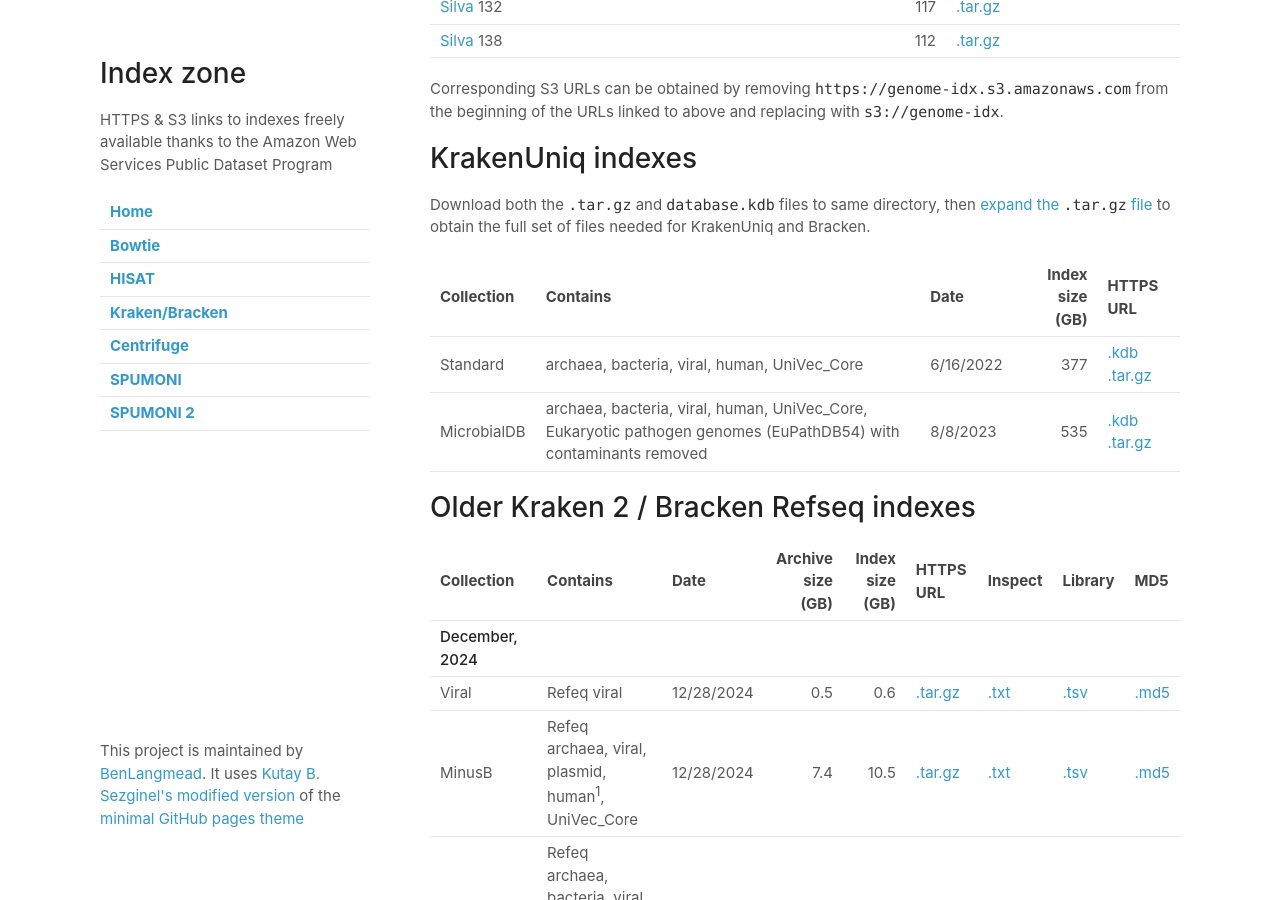
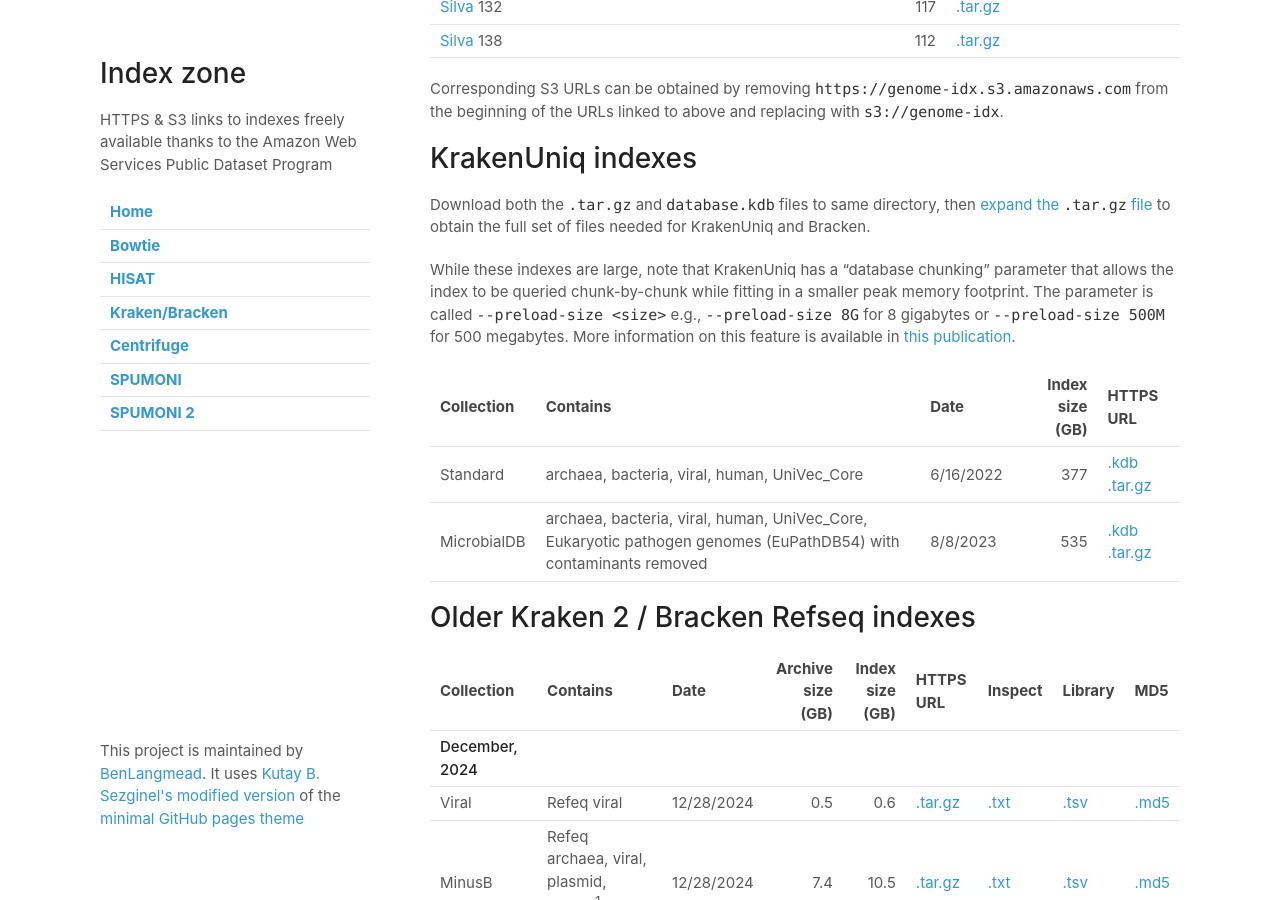
Before and after one commit to BenLangmead/aws-indexes, a Jekyll site: the page built from docs/k2.md, in a window 1280 px wide and 900 px high, scrolled down 2925 px. Built offline with Jekyll 4.4.1, drawn with Linux system fonts in a browser that asks for light colours; our own code applies the rules of GitHub Pages for plain Markdown files.

Commit message:
Added note about chunking in kraken-uniq

```diff
--- a/docs/k2.md
+++ b/docs/k2.md
@@ -153,6 +153,8 @@ Corresponding S3 URLs can be obtained by removing `https://genome-idx.s3.amazona
 # KrakenUniq indexes
 
 Download both the `.tar.gz` and `database.kdb` files to same directory, then [expand the `.tar.gz` file](https://linuxize.com/post/how-to-extract-unzip-tar-gz-file/) to obtain the full set of files needed for KrakenUniq and Bracken.
+
+While these indexes are large, note that KrakenUniq has a "database chunking" parameter that allows the index to be queried chunk-by-chunk while fitting in a smaller peak memory footprint.  The parameter is called `--preload-size <size>` e.g., `--preload-size 8G` for 8 gigabytes or `--preload-size 500M` for 500 megabytes.  More information on this feature is available in [this publication](https://pmc.ncbi.nlm.nih.gov/articles/PMC10438097/).
 
 Collection    | Contains                                                                                               | Date      | Index size (GB) | HTTPS URL                                                                 |
 ------------- |--------------------------------------------------------------------------------------------------------|-----------|----------------:|---------------------------------------------------------------------------|
```
